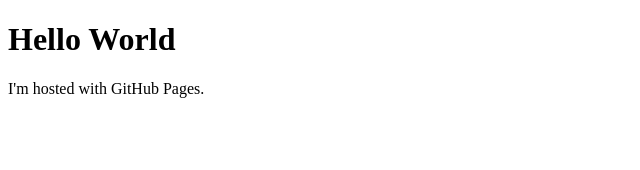
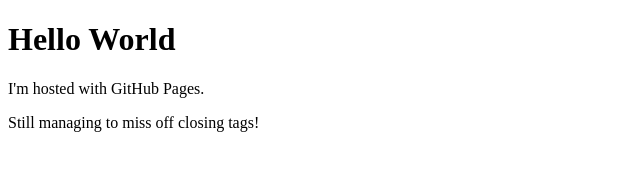
Before and after one commit to phatbhoy67/phatbhoy67.github.io, a plain HTML site: page index.html in a window 1280 px wide. Shown: the whole page, without its empty margins (0-640 px from the left). Drawn offline with Linux system fonts and the light colour scheme.

Commit message:
Moved to F to try again

```diff
--- a/index.html
+++ b/index.html
@@ -1,6 +1,11 @@
 <!DOCTYPE html>
 <html>
 <body>
+	<head>
+		<title>phatbho67</title>
+	</head>
 <h1>Hello World</h1>
 <p>I'm hosted with GitHub Pages.</p>
+<p>Still managing to miss off closing tags!</p>
 </body>
+</html>
```
